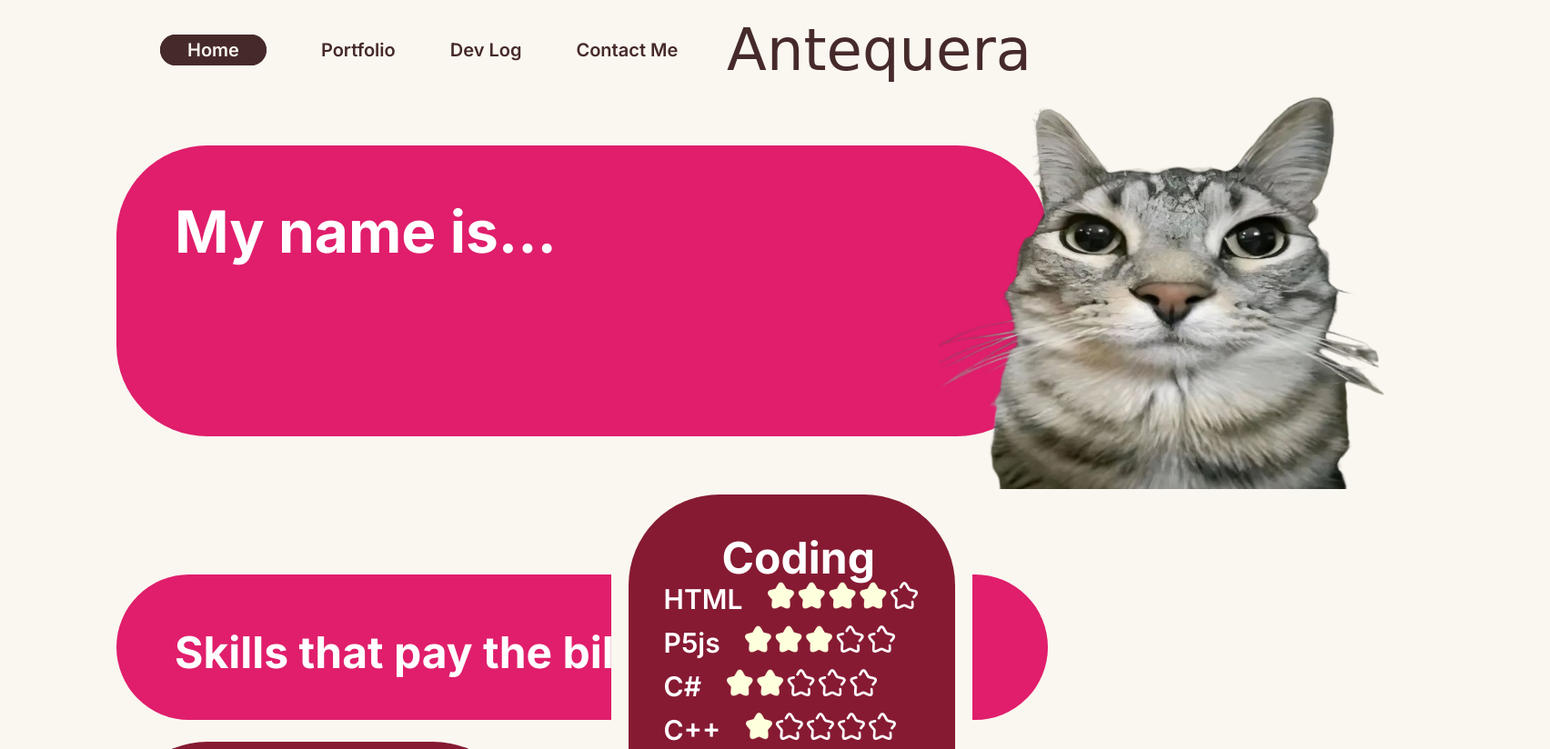
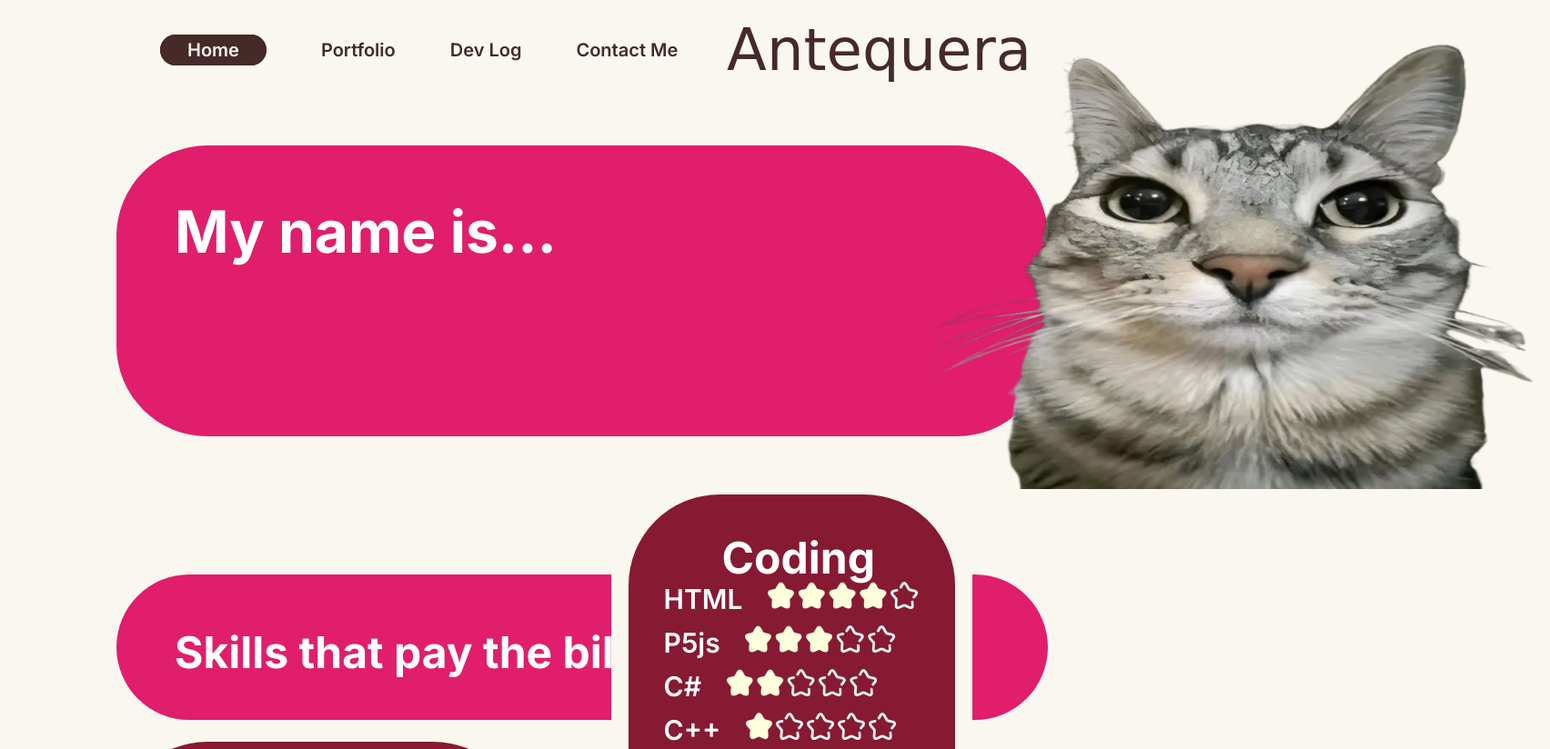
Before and after one commit to aanteque/GBDA228---Final, a plain HTML site: page index.html in a window 1280 px wide. Shown: the top 824 px of the page at 91% size, 1704 px wide, since content can reach past the window. Drawn offline with Linux system fonts and the light colour scheme; a web font is replaced by a local one.

Commit message:
CAT WORKING

```diff
--- a/index.html
+++ b/index.html
@@ -456,9 +456,9 @@ li  {
 
   .nameHeader img {
     position: absolute;
-    top: -182%;
-    width: 120%;
-    height: 600%;
+    top: -262%;
+    width: 160%;
+    height: 680%;
 
   }
 
```
